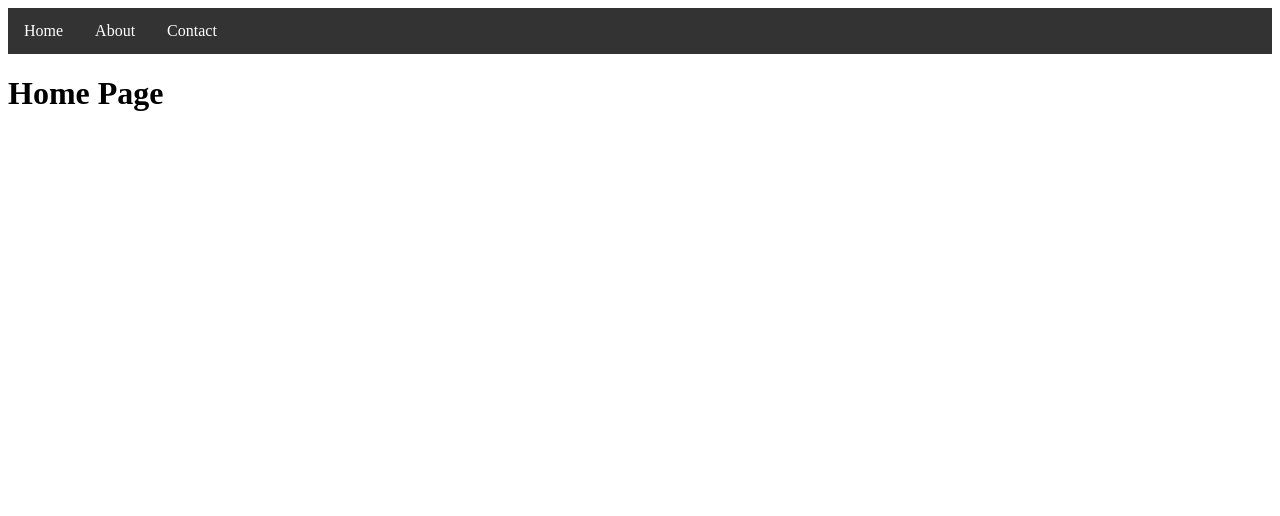
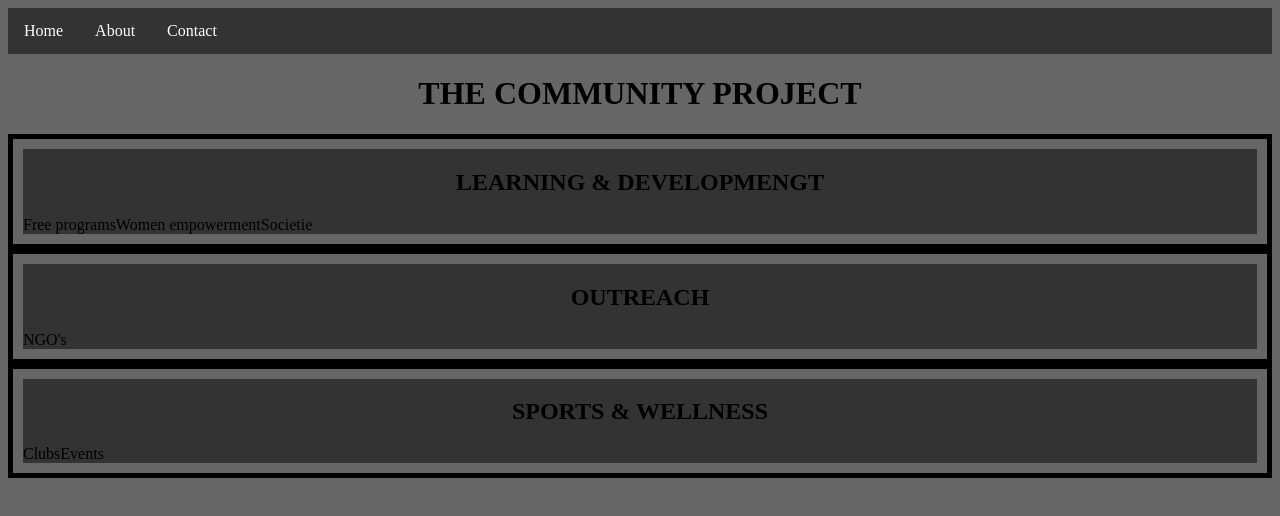
Before and after one commit to Zharne/Book-store, a plain HTML site: page personal website/first website/home.html in a window 1280 px wide. Drawn offline with Linux system fonts and the light colour scheme.

Commit message:
upload website

```diff
--- a/personal website/first website/home.html
+++ b/personal website/first website/home.html
@@ -2,6 +2,7 @@
 <html>
 <head>
 <link rel="stylesheet" href="style.css">
+
 </head>
 <body>
 <ul>
@@ -9,6 +10,36 @@
   <li><a href="about.html">About</a></li>
   <li><a href="contact.html">Contact</a></li>
 </ul>
-<h1>Home Page</h1>
+<h1><b>THE COMMUNITY PROJECT</b></h1>
+
+<div>
+  <div class="column">
+    <ul>
+    <h2>LEARNING & DEVELOPMENGT</h2>
+      <li>Free programs</li>
+      <li>Women empowerment</li>
+      <li>Societie</li>
+     </ul>
+</div>
+
+<div>
+  <div class="column">
+   <ul>
+    <h2>OUTREACH</h2>
+      <li>NGO's</li>
+  </ul>
+</div>
+
+<div>
+  <div class="column">
+    <ul>
+    <h2>SPORTS & WELLNESS</h2>
+      <li>Clubs</li>
+      <li>Events</li>
+  </ul>
+  </div>
+
+</div>
+
 </body>
 </html>
--- a/personal website/first website/style.css
+++ b/personal website/first website/style.css
@@ -47,3 +47,25 @@ li a .active {
     /*  */
     background-color: #111;
 }
+
+body{
+    background-color:#666
+}
+
+.rows{
+    border: 5px solid black;
+    margin:20px;
+    padding:20px
+}
+
+h2{
+    text-align: center;
+}
+h1{
+    text-align: center;
+}
+
+.column{
+    padding: 10px;
+    border: 5px black solid;
+}
```
Also changed, not shown: personal website/first website/about.html (+18 -1 lines), personal website/first website/contact.html (+14 -1 lines), personal website/first website/index.jpeg (added), personal website/first website/index2.jpeg (added), personal website/first website/index3.jpeg (added), personal website/first website/index4.jpeg (added).
